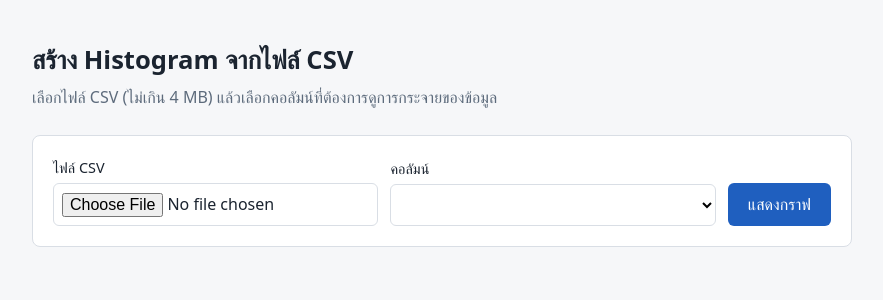
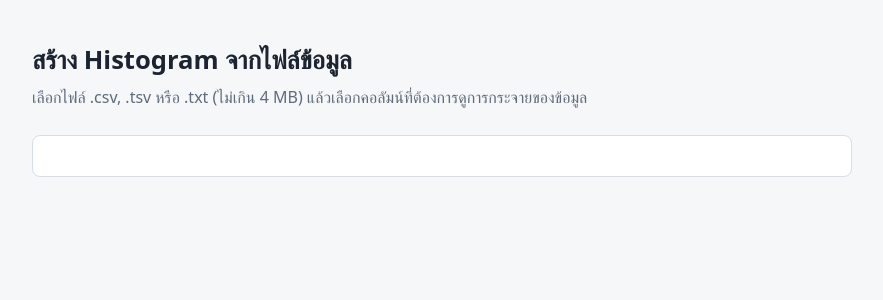
Before and after one commit to thanapatwintachai-commits/prai, a Flask app: page / in a window 1280 px wide. Shown: the top 300 px of the page, without its empty margins (198-1081 px from the left). Run offline with Flask 3, Linux system fonts and the light colour scheme; lists and menus that the app fills with data are empty; some libraries are stand-ins or nearby versions; some web fonts are replaced.

Commit message:
Accept .txt/.tsv files and trim whitespace in text columns

```diff
--- a/api/index.py
+++ b/api/index.py
@@ -16,15 +16,42 @@ MAX_UPLOAD_BYTES = 4 * 1024 * 1024
 app.config['MAX_CONTENT_LENGTH'] = MAX_UPLOAD_BYTES + 512 * 1024
 
 
-def read_csv_bytes(raw: bytes) -> pd.DataFrame:
-    """อ่าน CSV โดยลองหลาย encoding (utf-8-sig รองรับ BOM จาก Excel)"""
+def detect_delimiter(text: str) -> str:
+    """เดาตัวคั่นจากบรรทัดหัวตาราง (tab, comma, semicolon, pipe)"""
+    header = text.splitlines()[0] if text else ''
+    counts = {d: header.count(d) for d in ('\t', ',', ';', '|')}
+    best = max(counts, key=counts.get)
+    return best if counts[best] > 0 else ','
+
+
+def read_table_bytes(raw: bytes) -> pd.DataFrame:
+    """อ่านไฟล์ตาราง (CSV / TSV / TXT) โดยเดา encoding และตัวคั่นอัตโนมัติ
+    utf-8-sig รองรับ BOM จาก Excel"""
     last_error = None
     for enc in ('utf-8-sig', 'tis-620', 'cp874'):
         try:
-            return pd.read_csv(io.BytesIO(raw), encoding=enc)
+            text = raw.decode(enc)
         except UnicodeDecodeError as e:
             last_error = e
+            continue
+        sep = detect_delimiter(text)
+        df = pd.read_csv(io.StringIO(text), sep=sep, skipinitialspace=True)
+        # ตัดช่องว่างหน้า-หลังข้อความ (เช่น "Production       " กับ "Production" จะได้เป็นกลุ่มเดียวกัน)
+        for col in df.select_dtypes(include=['object', 'string']).columns:
+            df[col] = df[col].str.strip()
+        return df
     raise last_error
+
+
+def pick_default_column(df: pd.DataFrame) -> str:
+    """เลือกคอลัมน์เริ่มต้น: ตัวเลขตัวแรกที่ไม่ใช่รหัส (ID) ถ้าไม่มีใช้คอลัมน์แรก"""
+    for col in df.select_dtypes(include='number').columns:
+        is_id_name = str(col).lower().endswith('id')
+        is_unique = df[col].nunique(dropna=True) == len(df)
+        if not is_id_name and not is_unique:
+            return col
+    numeric = df.select_dtypes(include='number').columns
+    return numeric[0] if len(numeric) else df.columns[0]
 
 
 @app.route('/', methods=['GET'])
@@ -36,28 +63,27 @@ def index():
 def analyze():
     file = request.files.get('file')
     if not file or file.filename == '':
-        return jsonify(error='กรุณาเลือกไฟล์ CSV ก่อน'), 400
+        return jsonify(error='กรุณาเลือกไฟล์ก่อน'), 400
 
     raw = file.read()
     if len(raw) > MAX_UPLOAD_BYTES:
         return jsonify(error='ไฟล์ใหญ่เกิน 4 MB กรุณาลดขนาดไฟล์แล้วลองใหม่'), 413
 
     try:
-        df = read_csv_bytes(raw)
+        df = read_table_bytes(raw)
     except Exception:
-        return jsonify(error='อ่านไฟล์ไม่ได้ กรุณาตรวจสอบว่าเป็นไฟล์ CSV ที่ถูกต้อง'), 400
+        return jsonify(error='อ่านไฟล์ไม่ได้ กรุณาตรวจสอบว่าเป็นไฟล์ตาราง (CSV, TSV หรือ TXT) ที่ถูกต้อง'), 400
 
     if df.empty or len(df.columns) == 0:
-        return jsonify(error='ไฟล์ CSV ไม่มีข้อมูล'), 400
+        return jsonify(error='ไฟล์ไม่มีข้อมูล'), 400
 
     df.columns = [str(c).strip() for c in df.columns]
     columns = list(df.columns)
 
-    # ถ้าไม่ได้เลือกคอลัมน์ ให้ใช้คอลัมน์ตัวเลขตัวแรก (ถ้าไม่มีใช้คอลัมน์แรก)
+    # ถ้าไม่ได้เลือกคอลัมน์ ให้เลือกคอลัมน์เริ่มต้นให้อัตโนมัติ
     column = request.form.get('column')
     if column not in columns:
-        numeric = df.select_dtypes(include='number').columns
-        column = numeric[0] if len(numeric) else columns[0]
+        column = pick_default_column(df)
 
     fig = px.histogram(
         df,
--- a/templates/index.html
+++ b/templates/index.html
@@ -3,7 +3,7 @@
 <head>
     <meta charset="UTF-8">
     <meta name="viewport" content="width=device-width, initial-scale=1.0">
-    <title>สร้าง Histogram จากไฟล์ CSV</title>
+    <title>สร้าง Histogram จากไฟล์ข้อมูล</title>
     <link rel="preconnect" href="https://fonts.googleapis.com">
     <link rel="preconnect" href="https://fonts.gstatic.com" crossorigin>
     <link href="https://fonts.googleapis.com/css2?family=IBM+Plex+Sans+Thai:wght@400;500;600&display=swap" rel="stylesheet">
@@ -79,109 +79,8 @@
 </head>
 <body>
 <main>
-    <h1>สร้าง Histogram จากไฟล์ CSV</h1>
-    <p class="lead">เลือกไฟล์ CSV (ไม่เกิน 4 MB) แล้วเลือกคอลัมน์ที่ต้องการดูการกระจายของข้อมูล</p>
+    <h1>สร้าง Histogram จากไฟล์ข้อมูล</h1>
+    <p class="lead">เลือกไฟล์ .csv, .tsv หรือ .txt (ไม่เกิน 4 MB) แล้วเลือกคอลัมน์ที่ต้องการดูการกระจายของข้อมูล</p>
 
     <form id="upload-form" class="panel" novalidate>
         <div class="row">
-            <div class="field">
-                <label for="file">ไฟล์ CSV</label>
-                <input type="file" id="file" name="file" accept=".csv,text/csv" required>
-            </div>
-            <div class="field" id="column-field" hidden>
-                <label for="column">คอลัมน์</label>
-                <select id="column" name="column"></select>
-            </div>
-            <button type="submit" id="submit-btn">แสดงกราฟ</button>
-        </div>
-        <div id="message" role="alert" hidden></div>
-    </form>
-
-    <section id="result" hidden aria-live="polite">
-        <p id="meta"></p>
-        <div id="chart"></div>
-    </section>
-</main>
-
-<script>
-(function () {
-    var form = document.getElementById('upload-form');
-    var fileInput = document.getElementById('file');
-    var columnField = document.getElementById('column-field');
-    var columnSelect = document.getElementById('column');
-    var submitBtn = document.getElementById('submit-btn');
-    var message = document.getElementById('message');
-    var result = document.getElementById('result');
-    var meta = document.getElementById('meta');
-
-    function showError(text) {
-        message.textContent = text;
-        message.hidden = false;
-    }
-
-    function send(column) {
-        var file = fileInput.files[0];
-        if (!file) {
-            showError('กรุณาเลือกไฟล์ CSV ก่อน');
-            return;
-        }
-        message.hidden = true;
-        submitBtn.disabled = true;
-
-        var data = new FormData();
-        data.append('file', file);
-        if (column) data.append('column', column);
-
-        fetch('/analyze', { method: 'POST', body: data })
-            .then(function (res) {
-                return res.json().catch(function () { return {}; }).then(function (body) {
-                    if (!res.ok) throw new Error(body.error || 'เกิดข้อผิดพลาด กรุณาลองใหม่');
-                    return body;
-                });
-            })
-            .then(function (body) {
-                // สร้างรายการคอลัมน์ใหม่เมื่อเป็นไฟล์ใหม่
-                if (!column) {
-                    columnSelect.innerHTML = '';
-                    body.columns.forEach(function (name) {
-                        var opt = document.createElement('option');
-                        opt.value = name;
-                        opt.textContent = name;
-                        columnSelect.appendChild(opt);
-                    });
-                }
-                columnSelect.value = body.column;
-                columnField.hidden = false;
-
-                var fig = JSON.parse(body.graph);
-                result.hidden = false;
-                meta.textContent = 'จำนวนแถว: ' + body.rows.toLocaleString('th-TH') +
-                                   ' | จำนวนคอลัมน์: ' + body.columns.length;
-                Plotly.react('chart', fig.data, fig.layout, { responsive: true });
-            })
-            .catch(function (err) {
-                showError(err.message);
-            })
-            .finally(function () {
-                submitBtn.disabled = false;
-            });
-    }
-
-    form.addEventListener('submit', function (e) {
-        e.preventDefault();
-        send(null);            // ไฟล์ใหม่: ให้เซิร์ฟเวอร์เลือกคอลัมน์เริ่มต้น
-    });
-
-    columnSelect.addEventListener('change', function () {
-        send(columnSelect.value);
-    });
-
-    fileInput.addEventListener('change', function () {
-        columnField.hidden = true;
-        result.hidden = true;
-        message.hidden = true;
-    });
-})();
-</script>
-</body>
-</html>
```
